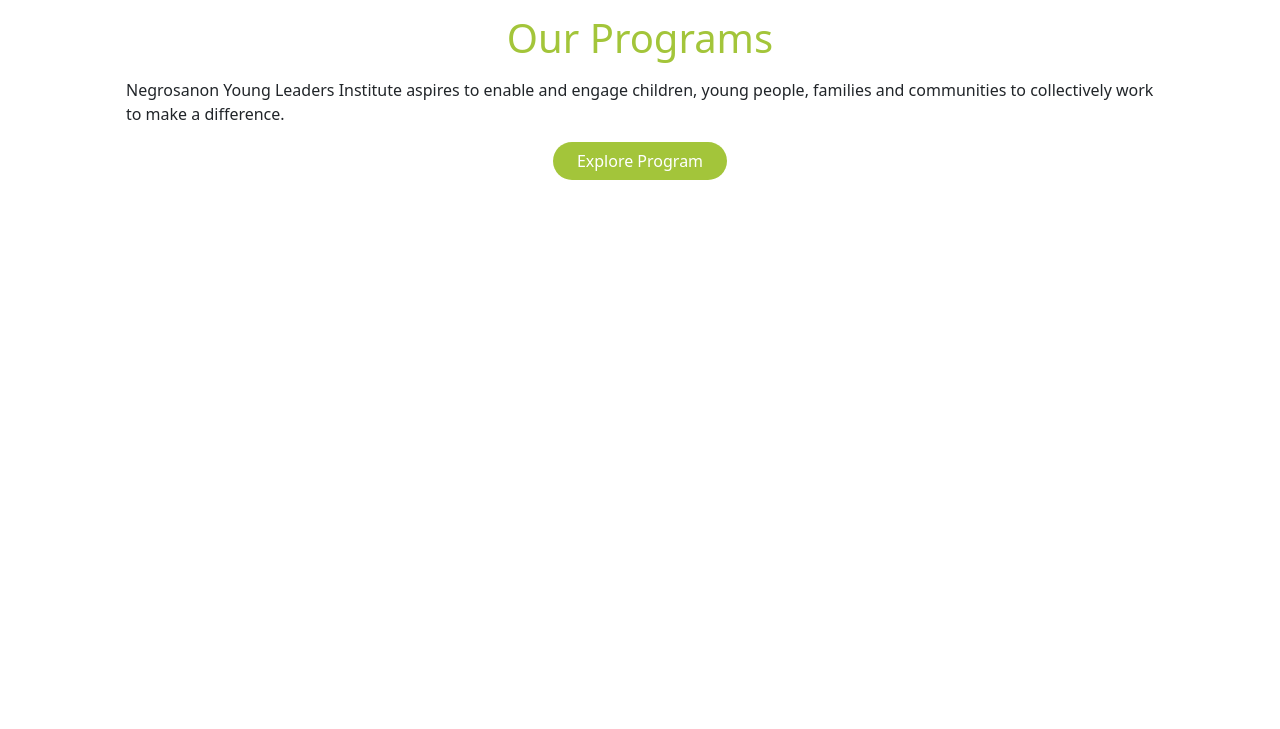
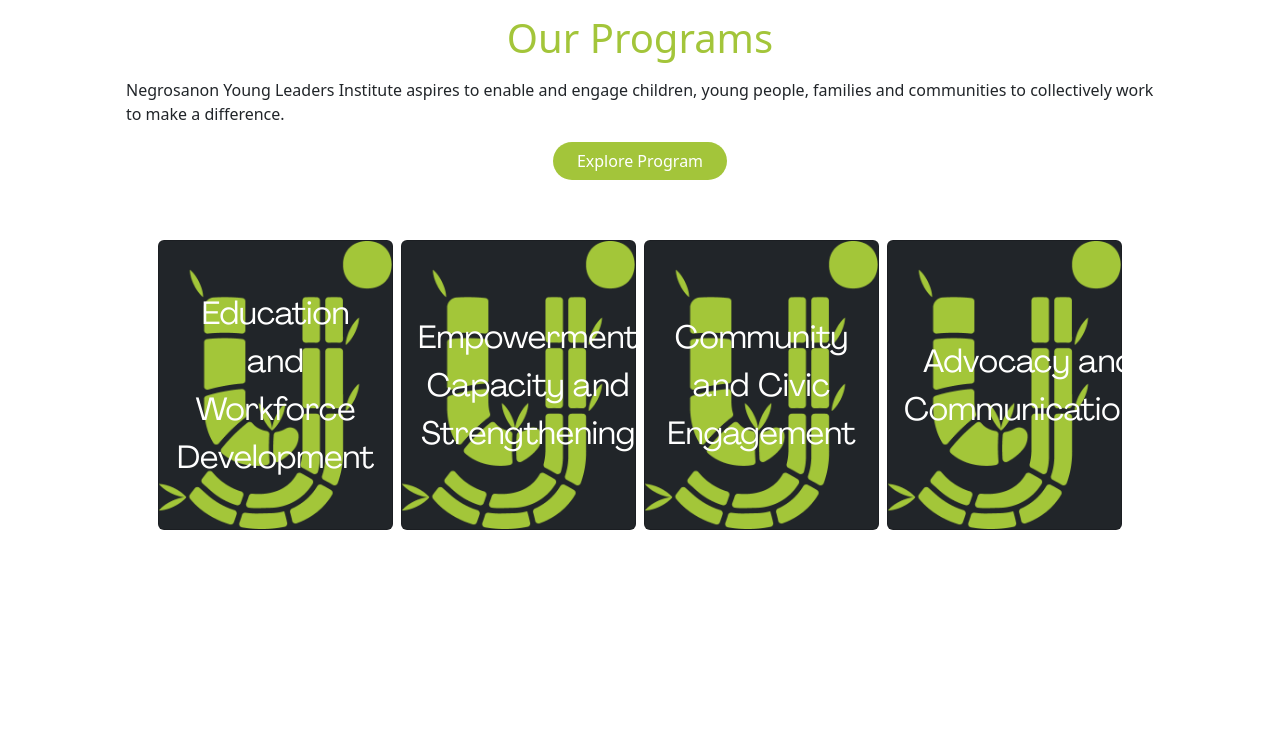
Before and after one commit to ejbornales-nyli/nylii, a PHP site: page / in a window 1280 px wide. Shown: the part 1085-1814 px from the top of the page. Run offline with PHP 8.4, Linux system fonts and the light colour scheme.

Commit message:
added card in program section

```diff
--- a/assets/css/style.css
+++ b/assets/css/style.css
@@ -133,6 +133,12 @@ a.nav-link:hover {
     margin-top: 15px;
 }
 
+.card-text{
+    font-family: 'Agrandir Regular';
+    text-align: center;
+    font-size: 32px;
+}
+
 .nyli-btn-primary {
     display: flex;
     align-items: center;
@@ -209,3 +215,9 @@ a.btn-link:hover {
     border: 2px solid white;
     border-radius: 9999px;
 }
+
+@media (max-width: 480px) {
+    .card-text {
+      font-size: 16px;
+    }
+  }
--- a/index.html
+++ b/index.html
@@ -75,6 +75,47 @@
           <a class="btn-link" href="">Explore Program</a>
         </button>
       </div>
+
+      <div class="card-section">
+        <div class="row row-cols-2 row-cols-sm-2 row-cols-md-4 p-5">
+          <div class="col p-1">
+            <div class="card text-bg-dark">
+              <img src="/assets/images/favicon.png" class="card-img" alt="...">
+              <div class="card-img-overlay d-flex align-items-center">
+                <p class="card-text">Education and Workforce Development</p>
+              </div>
+            </div>
+          </div>
+
+          <div class="col p-1">
+              <div class="card text-bg-dark">
+                <img src="/assets/images/favicon.png" class="card-img" alt="...">
+                <div class="card-img-overlay d-flex align-items-center">
+                  <p class="card-text">Empowerment Capacity and Strengthening</p>
+                </div>
+              </div>
+          </div>
+
+          <div class="col p-1">
+              <div class="card text-bg-dark">
+                <img src="/assets/images/favicon.png" class="card-img" alt="...">
+                <div class="card-img-overlay d-flex align-items-center">
+                  <p class="card-text">Community and Civic Engagement</p>
+                </div>
+              </div>
+          </div>
+
+          <div class="col p-1">
+              <div class="card text-bg-dark">
+                <img src="/assets/images/favicon.png" class="card-img" alt="...">
+                <div class="card-img-overlay d-flex align-items-center">
+                  <p class="card-text">Advocacy and Communications</p>
+                </div>
+              </div>
+          </div>
+        </div>
+      </div>
+
       <div></div>
     </div>
   </section>
```
